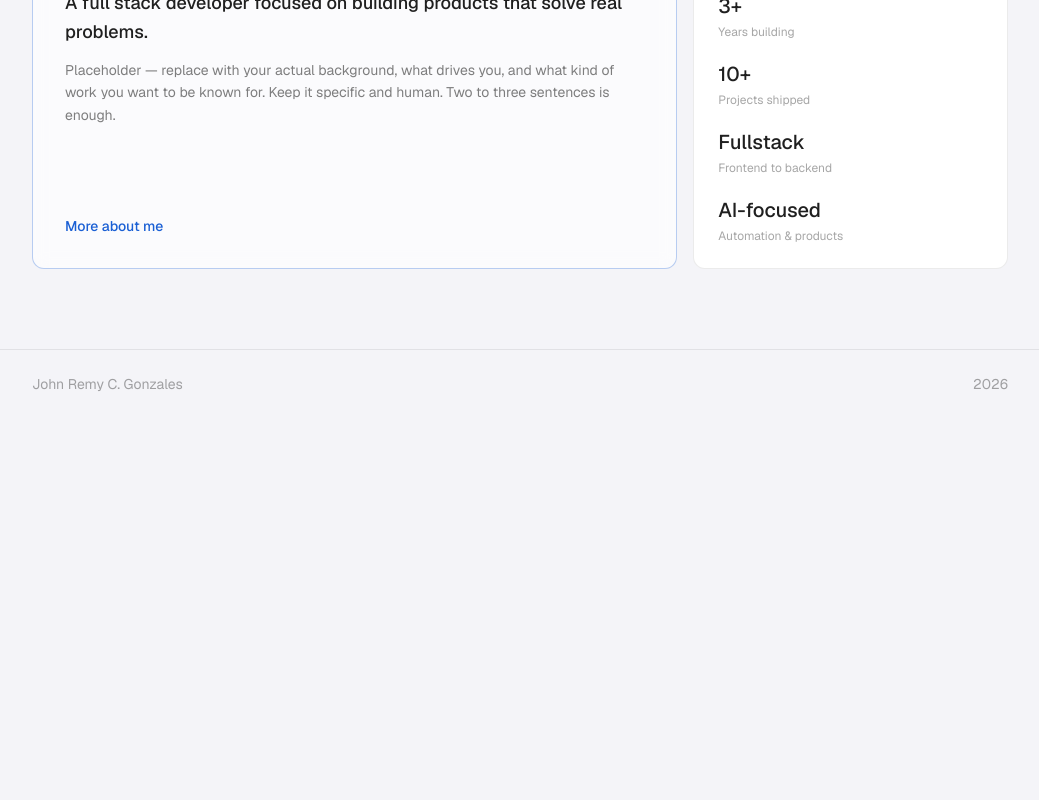
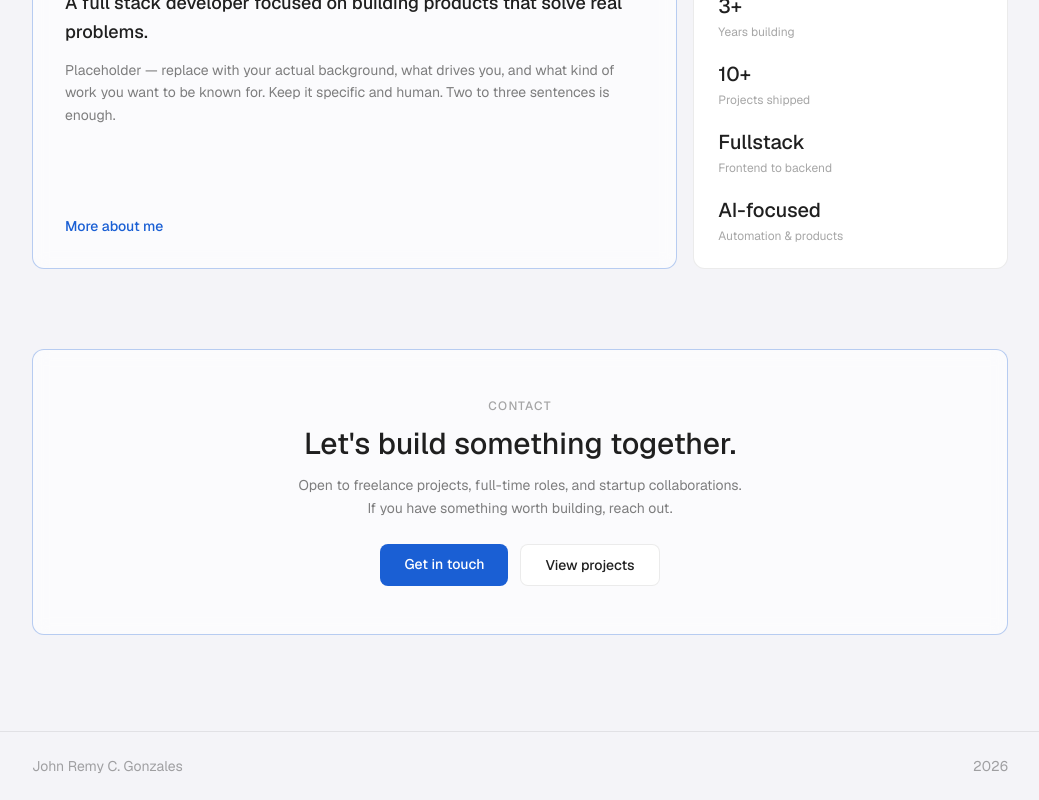
Before and after one commit to Reym-Tech/portfolio_v2, a Next.js app in the folder portfolio/: page / in a window 1280 px wide. Shown: the part 1538-2338 px from the top of the page, without its empty margins (120-1159 px from the left). Before the commit the page ends 1956 px from the top, so only its background shows below. Built offline with nearby package versions, Linux system fonts and the light colour scheme.

Commit message:
feat: contact CTA section — home page complete

```diff
--- a/portfolio/app/page.tsx
+++ b/portfolio/app/page.tsx
@@ -2,6 +2,7 @@ import HeroSection             from "@/sections/HeroSection";
 import FeaturedProjectsSection from "@/sections/FeaturedProjectsSection";
 import SkillsSection           from "@/sections/SkillsSection";
 import AboutSnippetSection     from "@/sections/AboutSnippetSection";
+import ContactCTASection       from "@/sections/ContactCTASection";
 
 export default function HomePage() {
   return (
@@ -10,6 +11,7 @@ export default function HomePage() {
       <FeaturedProjectsSection />
       <SkillsSection />
       <AboutSnippetSection />
+      <ContactCTASection />
     </>
   );
 }
--- /dev/null
+++ b/portfolio/sections/ContactCTASection.tsx
@@ -0,0 +1,50 @@
+import Link from "next/link";
+import { ROUTES } from "@/constants/routes";
+
+export default function ContactCTASection() {
+  return (
+    <section className="mx-auto w-full max-w-5xl px-6 pb-24">
+      <div className="
+        rounded-[var(--radius-lg)]
+        border border-[var(--glass-border-accent)]
+        bg-[var(--glass-fill)] backdrop-blur-sm
+        p-12 flex flex-col items-center text-center gap-6
+      ">
+        <div className="flex flex-col gap-3">
+          <p className="text-xs font-medium uppercase tracking-widest text-[var(--text-muted)]">
+            Contact
+          </p>
+          <h2 className="text-3xl font-medium text-[var(--text-primary)]">
+            Let's build something together.
+          </h2>
+          <p className="max-w-md text-sm leading-relaxed text-[var(--text-secondary)]">
+            Open to freelance projects, full-time roles, and startup collaborations. If you have something worth building, reach out.
+          </p>
+        </div>
+        <div className="flex flex-wrap gap-3 justify-center">
+          <Link
+            href={ROUTES.contact}
+            className="
+              rounded-[var(--radius-md)] bg-[var(--accent-primary)]
+              px-6 py-2.5 text-sm font-medium text-white
+              transition-opacity hover:opacity-85
+            "
+          >
+            Get in touch
+          </Link>
+          <Link
+            href={ROUTES.projects}
+            className="
+              rounded-[var(--radius-md)] border border-[var(--border)]
+              bg-[var(--surface)] px-6 py-2.5 text-sm font-medium
+              text-[var(--text-primary)] transition-colors
+              hover:border-[var(--glass-border-accent)]
+            "
+          >
+            View projects
+          </Link>
+        </div>
+      </div>
+    </section>
+  );
+}
```
